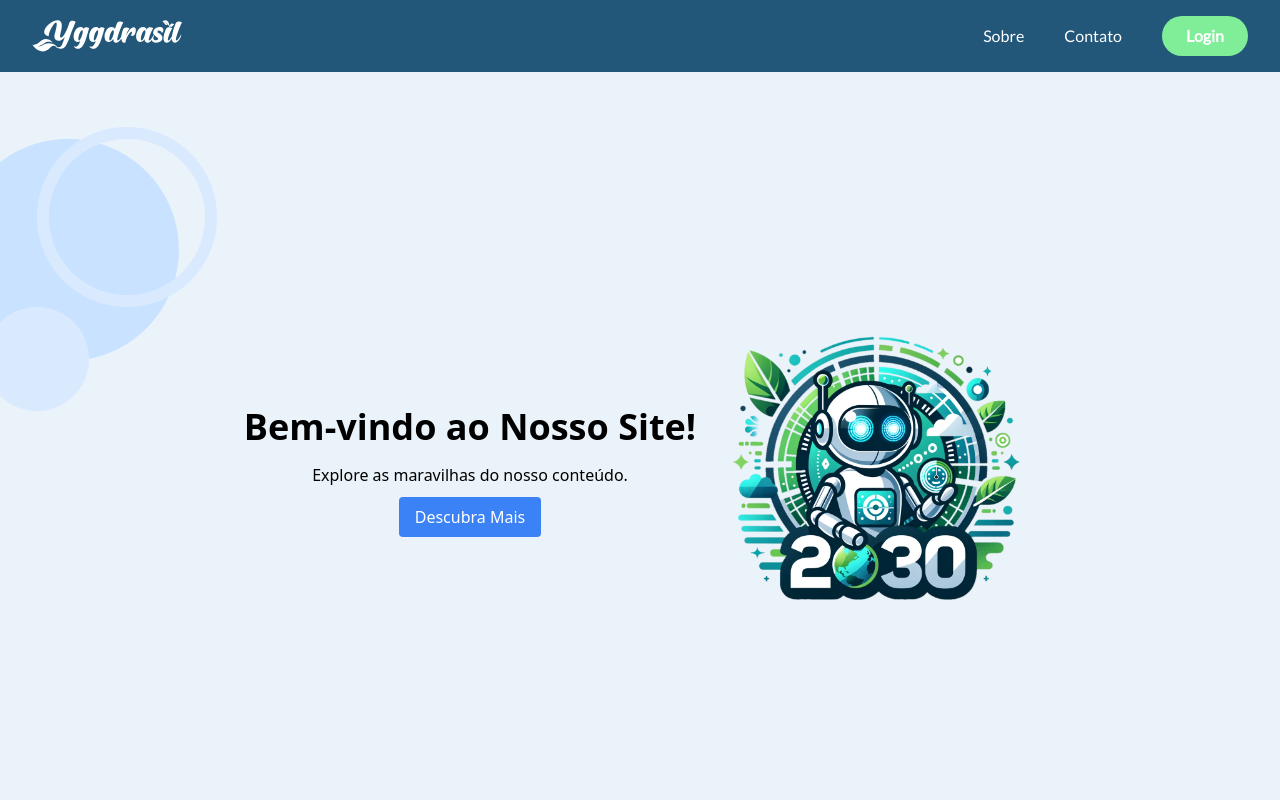
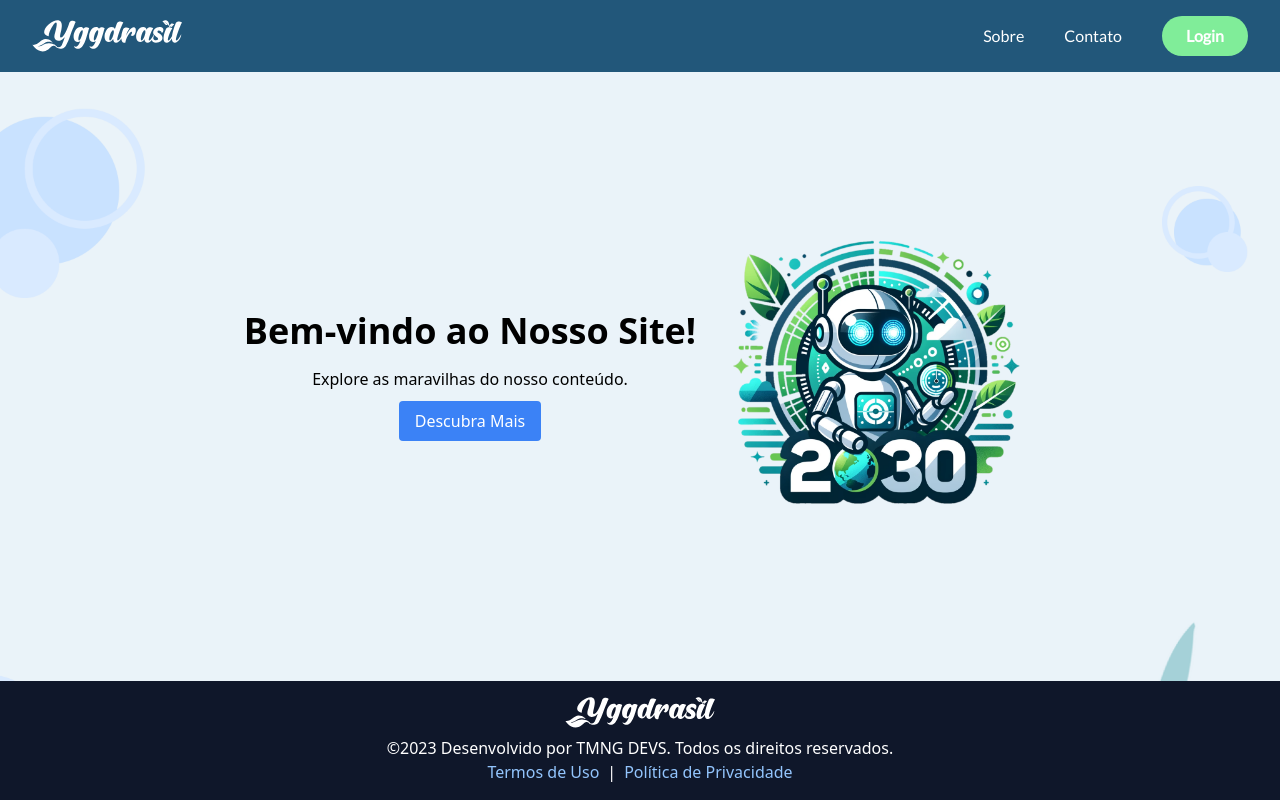
Before and after one commit to nicholasdzn/Yggdrasil, a React (Vite) app: page / in a window 1280 px wide. Shown: the top 800 px of the page. Built offline with nearby package versions, Linux system fonts and the light colour scheme.

Commit message:
fixed home page background

```diff
--- a/src/components/Footer/Footer.jsx
+++ b/src/components/Footer/Footer.jsx
@@ -5,7 +5,7 @@ const Footer = () => {
         <footer className="bg-slate-900 text-white flex flex-col items-center text-center p-4">
             <div className='pb-2'><Logo height={50} width={150} /></div>
             <p>©{new Date().getFullYear()} Desenvolvido por TMNG DEVS. Todos os direitos reservados.</p>
-            <div>
+            <div className='flex flex-row gap-2'>
                 <a href="/termos" className="text-blue-300 hover:text-blue-500">Termos de Uso</a> |
                 <a href="/privacidade" className="text-blue-300 hover:text-blue-500">Política de Privacidade</a>
             </div>
--- a/src/pages/HomePage/HomePage.jsx
+++ b/src/pages/HomePage/HomePage.jsx
@@ -6,8 +6,9 @@ import "./Style.css"
 const HomePage = () => {
     return (
         <>
+            <div className='flex flex-col h-screen'>
                 <Header />
-            <section className='flex flex-col h-screen sm:flex-row items-center justify-center pt-5 gap-5 pb-5 main-content'>
+                <section className='flex flex-col sm:flex-row items-center justify-center pt-5 gap-5 pb-5 main-content flex-1'>
                     <div className='flex flex-col items-center justify-center text-center order-last sm:order-1'>
                         <h1 className='text-4xl mb-4 font-bold'>Bem-vindo ao Nosso Site!</h1>
                         <p className='mb-6'>Explore as maravilhas do nosso conteúdo.</p>
@@ -16,6 +17,7 @@ const HomePage = () => {
                     <img src={Logo} alt="" className='w-[15rem] sm:w-[20rem] order-1' />
                 </section>
                 <Footer />
+            </div>
         </>
     );
 }
--- a/src/pages/HomePage/Style.css
+++ b/src/pages/HomePage/Style.css
@@ -2,8 +2,8 @@ body .DivMain {
     background: var(--color-gradient);
 }
 
+
 .main-content {
     background: url("../../assets/img/contentimg.png") no-repeat;
-    object-fit: cover;
-
+    background-size: cover;
 }
```
Lines whose indentation alone changed are shown as unchanged.
